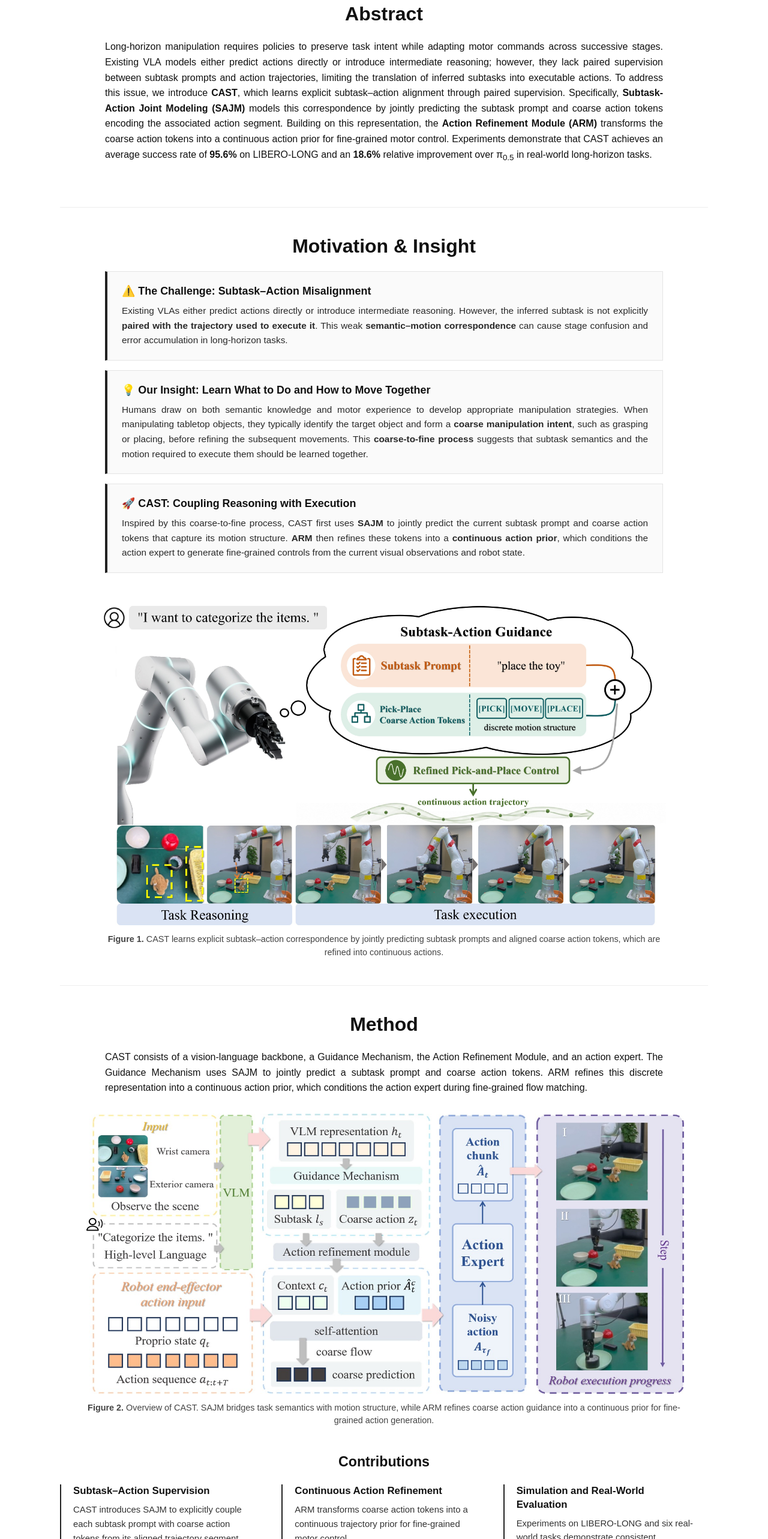
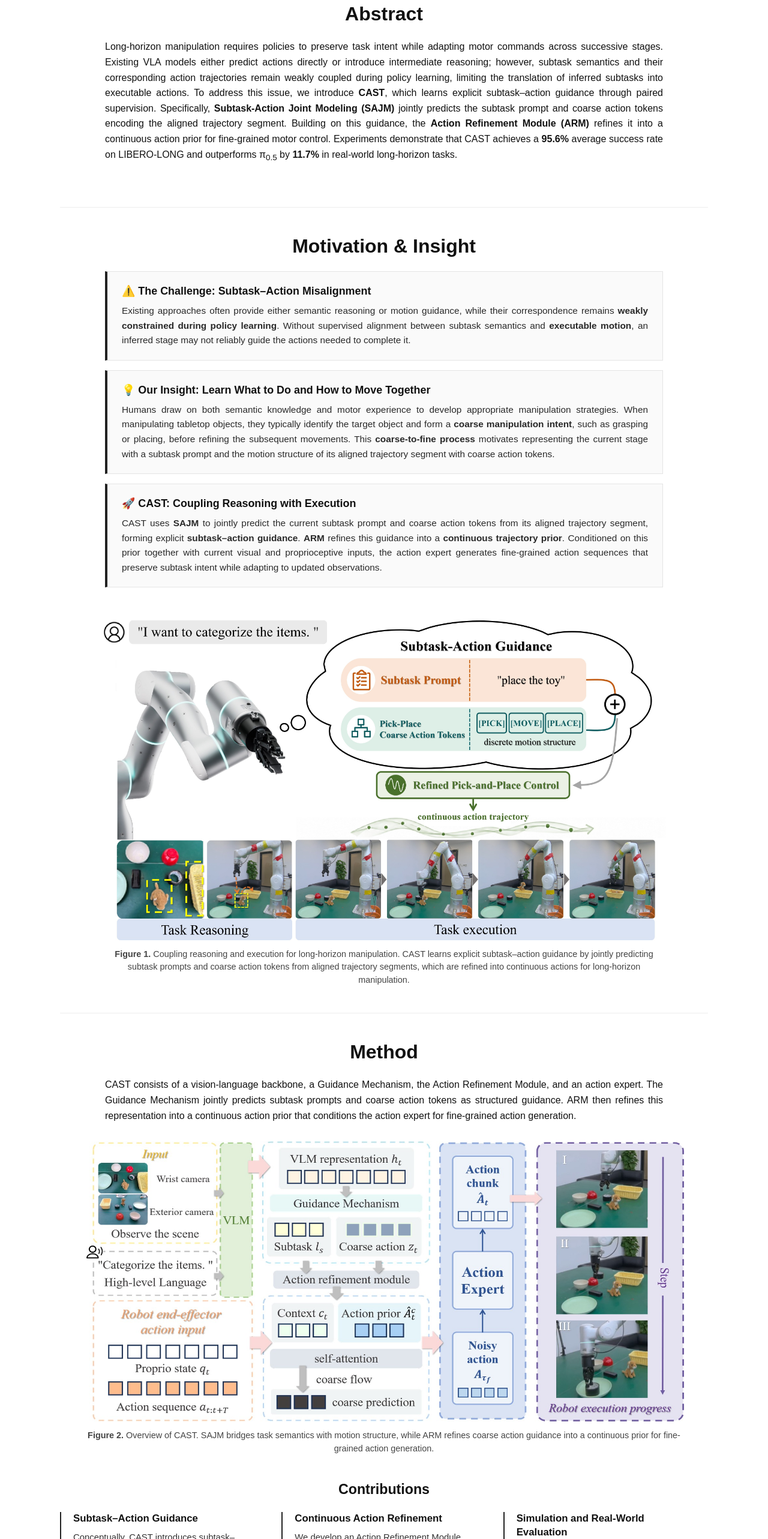
Before and after one commit to spursL/research-page-2e491399, a plain HTML site: page index.html in a window 1280 px wide. Shown: the part 1124-3689 px from the top of the page at 60% size. Drawn offline with Linux system fonts and the light colour scheme.

Commit message:
Sync selected webpage content with updated manuscript

```diff
--- a/index.html
+++ b/index.html
@@ -34,14 +34,14 @@
         <h2>Abstract</h2>
         <p>
           Long-horizon manipulation requires policies to preserve task intent while adapting motor commands across successive stages.
-          Existing VLA models either predict actions directly or introduce intermediate reasoning; however, they lack paired supervision
-          between subtask prompts and action trajectories, limiting the translation of inferred subtasks into executable actions. To address
-          this issue, we introduce <strong>CAST</strong>, which learns explicit subtask–action alignment through paired supervision. Specifically,
-          <strong>Subtask-Action Joint Modeling (SAJM)</strong> models this correspondence by jointly predicting the subtask prompt and coarse
-          action tokens encoding the associated action segment. Building on this representation, the <strong>Action Refinement Module (ARM)</strong>
-          transforms the coarse action tokens into a continuous action prior for fine-grained motor control. Experiments demonstrate that CAST
-          achieves an average success rate of <strong>95.6%</strong> on LIBERO-LONG and an <strong>18.6%</strong> relative improvement over
-          π<sub>0.5</sub> in real-world long-horizon tasks.
+          Existing VLA models either predict actions directly or introduce intermediate reasoning; however, subtask semantics and their
+          corresponding action trajectories remain weakly coupled during policy learning, limiting the translation of inferred subtasks into
+          executable actions. To address this issue, we introduce <strong>CAST</strong>, which learns explicit subtask–action guidance through
+          paired supervision. Specifically, <strong>Subtask-Action Joint Modeling (SAJM)</strong> jointly predicts the subtask prompt and coarse
+          action tokens encoding the aligned trajectory segment. Building on this guidance, the <strong>Action Refinement Module (ARM)</strong>
+          refines it into a continuous action prior for fine-grained motor control. Experiments demonstrate that CAST achieves a
+          <strong>95.6%</strong> average success rate on LIBERO-LONG and outperforms π<sub>0.5</sub> by
+          <strong>11.7%</strong> in real-world long-horizon tasks.
         </p>
       </section>
 
@@ -51,9 +51,9 @@
           <article>
             <h3>⚠️ The Challenge: Subtask–Action Misalignment</h3>
             <p>
-              Existing VLAs either predict actions directly or introduce intermediate reasoning. However, the inferred subtask is not explicitly
-              <strong>paired with the trajectory used to execute it</strong>. This weak <strong>semantic–motion correspondence</strong> can cause
-              stage confusion and error accumulation in long-horizon tasks.
+              Existing approaches often provide either semantic reasoning or motion guidance, while their correspondence remains
+              <strong>weakly constrained during policy learning</strong>. Without supervised alignment between subtask semantics and
+              <strong>executable motion</strong>, an inferred stage may not reliably guide the actions needed to complete it.
             </p>
           </article>
           <article>
@@ -61,23 +61,23 @@
             <p>
               Humans draw on both semantic knowledge and motor experience to develop appropriate manipulation strategies. When manipulating
               tabletop objects, they typically identify the target object and form a <strong>coarse manipulation intent</strong>, such as grasping
-              or placing, before refining the subsequent movements. This <strong>coarse-to-fine process</strong> suggests that subtask semantics
-              and the motion required to execute them should be learned together.
+              or placing, before refining the subsequent movements. This <strong>coarse-to-fine process</strong> motivates representing the
+              current stage with a subtask prompt and the motion structure of its aligned trajectory segment with coarse action tokens.
             </p>
           </article>
           <article>
             <h3>🚀 CAST: Coupling Reasoning with Execution</h3>
             <p>
-              Inspired by this coarse-to-fine process, CAST first uses <strong>SAJM</strong> to jointly predict the current subtask prompt and
-              coarse action tokens that capture its motion structure. <strong>ARM</strong> then refines these tokens into a
-              <strong>continuous action prior</strong>, which conditions the action expert to generate fine-grained controls from the current
-              visual observations and robot state.
+              CAST uses <strong>SAJM</strong> to jointly predict the current subtask prompt and coarse action tokens from its aligned trajectory
+              segment, forming explicit <strong>subtask–action guidance</strong>. <strong>ARM</strong> refines this guidance into a
+              <strong>continuous trajectory prior</strong>. Conditioned on this prior together with current visual and proprioceptive inputs,
+              the action expert generates fine-grained action sequences that preserve subtask intent while adapting to updated observations.
             </p>
           </article>
         </div>
         <figure class="figure-block">
           <img src="assets/images/figure-000.jpg" alt="CAST couples subtask reasoning with aligned action trajectories for continuous robot execution.">
-          <figcaption><strong>Figure 1.</strong> CAST learns explicit subtask–action correspondence by jointly predicting subtask prompts and aligned coarse action tokens, which are refined into continuous actions.</figcaption>
+          <figcaption><strong>Figure 1.</strong> Coupling reasoning and execution for long-horizon manipulation. CAST learns explicit subtask–action guidance by jointly predicting subtask prompts and coarse action tokens from aligned trajectory segments, which are refined into continuous actions for long-horizon manipulation.</figcaption>
         </figure>
       </section>
 
@@ -85,8 +85,8 @@
         <h2>Method</h2>
         <p>
           CAST consists of a vision-language backbone, a Guidance Mechanism, the Action Refinement Module, and an action expert.
-          The Guidance Mechanism uses SAJM to jointly predict a subtask prompt and coarse action tokens. ARM refines this discrete
-          representation into a continuous action prior, which conditions the action expert during fine-grained flow matching.
+          The Guidance Mechanism jointly predicts subtask prompts and coarse action tokens as structured guidance. ARM then refines this
+          representation into a continuous action prior that conditions the action expert for fine-grained action generation.
         </p>
         <figure class="figure-block wide-figure">
           <img src="assets/images/figure-001.jpg" alt="Overview of the CAST architecture.">
@@ -96,16 +96,16 @@
         <h3 class="contribution-title">Contributions</h3>
         <div class="method-columns">
           <article>
-            <h3>Subtask–Action Supervision</h3>
-            <p>CAST introduces SAJM to explicitly couple each subtask prompt with coarse action tokens from its aligned trajectory segment.</p>
+            <h3>Subtask–Action Guidance</h3>
+            <p>Conceptually, CAST introduces subtask–action guidance through Subtask-Action Joint Modeling (SAJM), explicitly pairing each subtask prompt with coarse action tokens from its aligned trajectory segment.</p>
           </article>
           <article>
             <h3>Continuous Action Refinement</h3>
-            <p>ARM transforms coarse action tokens into a continuous trajectory prior for fine-grained motor control.</p>
+            <p>We develop an Action Refinement Module (ARM) that refines the learned guidance into a continuous trajectory prior, providing structured conditioning for fine-grained action generation.</p>
           </article>
           <article>
             <h3>Simulation and Real-World Evaluation</h3>
-            <p>Experiments on LIBERO-LONG and six real-world tasks demonstrate consistent improvements over strong VLA baselines.</p>
+            <p>Empirically, we validate CAST through extensive experiments on simulation and real-world tasks, demonstrating consistent improvements over strong VLA baselines in long-horizon manipulation.</p>
           </article>
         </div>
       </section>
@@ -148,7 +148,6 @@
               <tr class="group-start"><th scope="row">π<sub>0</sub></th><td>✓</td><td>×</td><td>85.2</td><td>96.7</td><td>100</td><td>88.0</td><td>78.0</td><td>76.0</td><td>82.0</td><td>73.7</td><td>96.0</td><td>66.0</td><td>96.0</td></tr>
               <tr><th scope="row">OpenVLA-OFT</th><td>✓</td><td>×</td><td>94.0</td><td>90.0</td><td>98.0</td><td>98.0</td><td>98.0</td><td>96.0</td><td>100</td><td>92.0</td><td>100</td><td>72.0</td><td>96.0</td></tr>
               <tr><th scope="row">QwenGr00t</th><td>✓</td><td>×</td><td>90.8</td><td>88.0</td><td>94.0</td><td>100</td><td>98.0</td><td>96.0</td><td>100</td><td>68.0</td><td>100</td><td>66.0</td><td>98.0</td></tr>
-              <tr><th scope="row">TempoFitQwenGr00t</th><td>✓</td><td>×</td><td>94.4</td><td>100</td><td>98.0</td><td>100</td><td>100</td><td>100</td><td>98.0</td><td>80.0</td><td>92.0</td><td>88.0</td><td>88.0</td></tr>
               <tr><th scope="row">π<sub>0.5</sub></th><td>✓</td><td>×</td><td>92.6</td><td>100</td><td>96.0</td><td>98.0</td><td>96.0</td><td>96.0</td><td>100</td><td>96.0</td><td>90.0</td><td>58.0</td><td>96.0</td></tr>
               <tr class="group-start"><th scope="row">UniVLA</th><td>×</td><td>✓</td><td>90.0</td><td>100</td><td>92.0</td><td>94.0</td><td>98.0</td><td>86.0</td><td>100</td><td>80.0</td><td>100</td><td>70.0</td><td>82.0</td></tr>
               <tr><th scope="row">CLaD</th><td>×</td><td>✓</td><td>94.7</td><td>100</td><td>100</td><td>98.0</td><td>94.0</td><td>91.0</td><td>100</td><td>95.0</td><td>100</td><td>82.0</td><td>87.0</td></tr>
```
